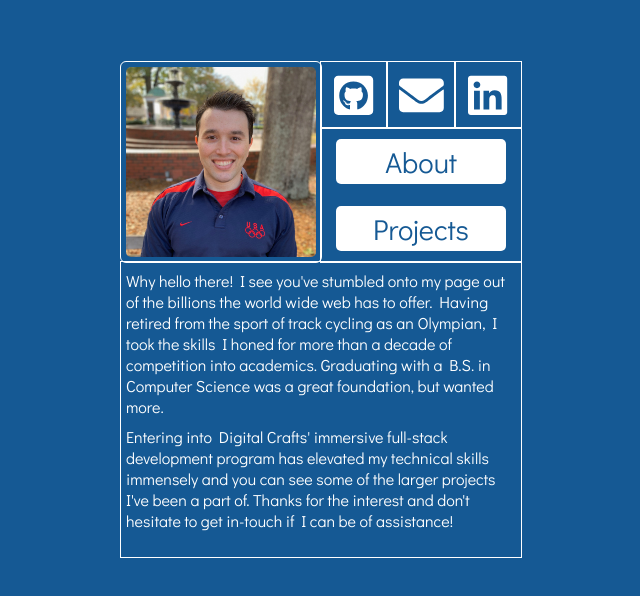
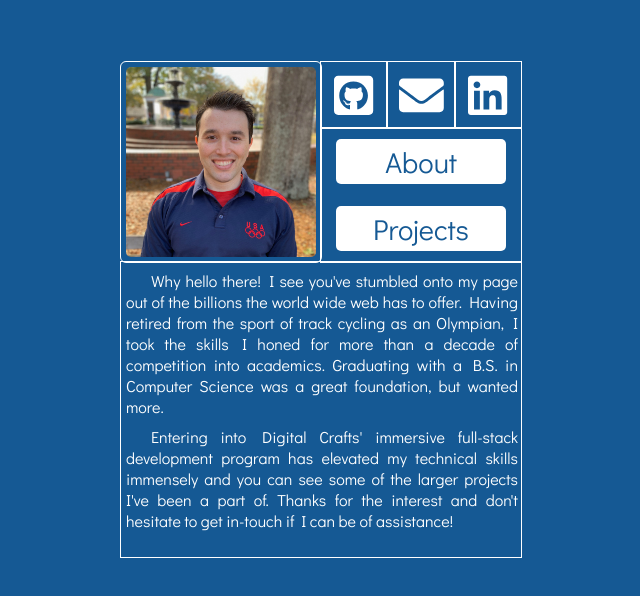
Before and after one commit to mblatchford/Portfolio, a React (Create React App) app: page / in a window 1280 px wide. Shown: the top 596 px of the page, without its empty margins (319-959 px from the left). Built offline with nearby package versions, Linux system fonts and the light colour scheme; a web font is replaced by a local one.

Commit message:
updated unscramble play url, removed favicon, text justified about page

```diff
--- a/src/App.js
+++ b/src/App.js
@@ -50,7 +50,7 @@ class App extends Component {
             "This 3-day project was a dive into React.js. Built as a clone of a basic unscramble puzzle, this app gave me a better foundation into how React works and why it's powerful. A front-end project only, there are no database dependencies rather I polled Unsplash for a random image restricted to 800x600 dimensions. There were some interesting hurdles when it came to defining the math and css sprites required to correctly show each portion of the background on a given tile but I worked them out. A CSS alchemist I'm not, postitioning the elements is still difficult and as such is not a responsive site",
           repositoryLink: "https://github.com/mblatchford/Unscramble",
           repositoryPlaceholder: " Unscramble Respository",
-          playProjectLink: "./needtoaddlink",
+          playProjectLink: "http://unscramble.mblatchford.com",
           playProjectPlaceholder: " Play Unscramble"
         },
 
--- a/src/index.css
+++ b/src/index.css
@@ -169,6 +169,8 @@ a:active {
   padding-right: 3px;
   outline: 1px solid white;
   height: 295px;
+  text-align: justify;
+  text-indent: 25px;
 }
 .about a{
   color: black;
```
Also changed, not shown: 13 other files (tests, documents, lock files or other folders).
